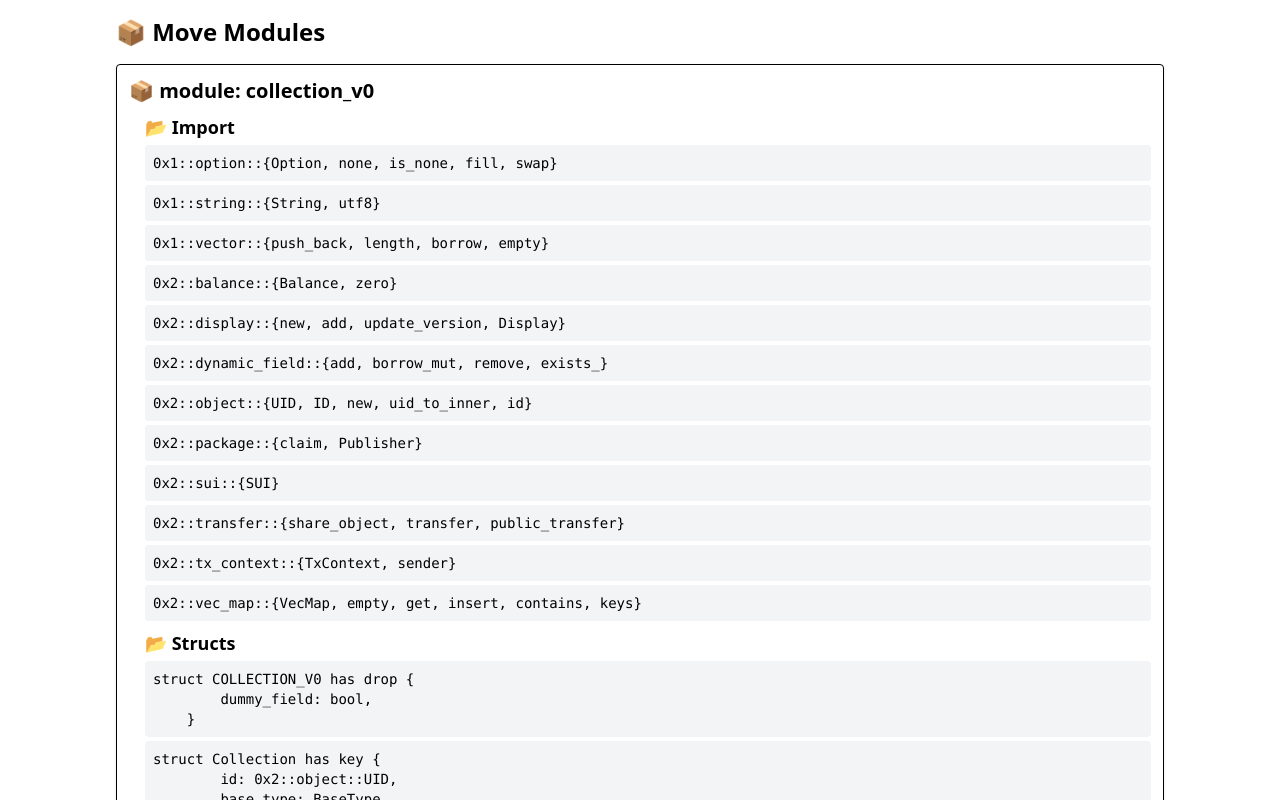
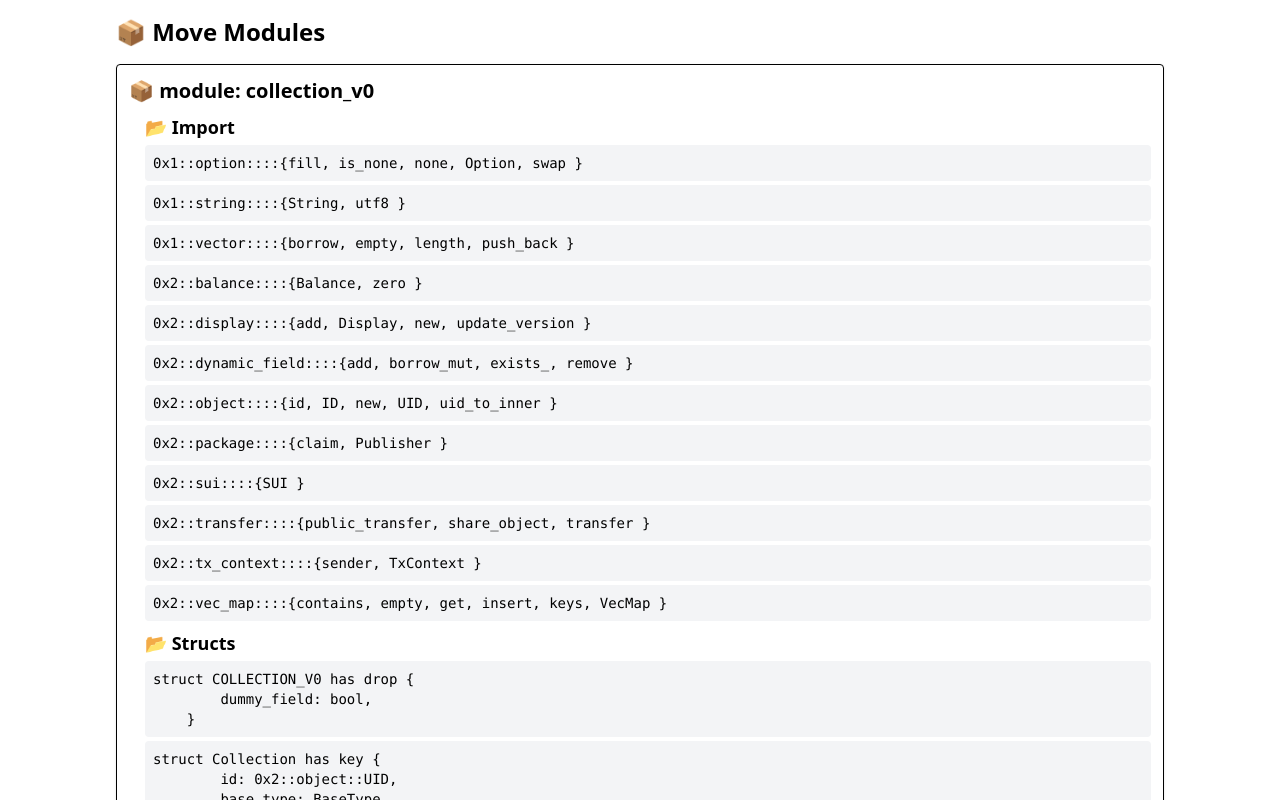
Before and after one commit to BlockBlockYonsei/SuiMoveScratch, a React (Vite) app: page / in a window 1280 px wide. Shown: the top 800 px of the page. Built offline with nearby package versions, Linux system fonts and the light colour scheme; what @mysten/dapp-kit would draw is missing.

Commit message:
Update imports

```diff
--- a/src/pages/PackageViewer2/Main.tsx
+++ b/src/pages/PackageViewer2/Main.tsx
@@ -39,37 +39,36 @@ function ModuleViewer({ name, code }: { name: string; code: string }) {
 
   const imports = (
     code.match(/0x[a-fA-F0-9]+::[a-zA-Z_][\w]*::[a-zA-Z_][\w]*/g) || []
-  ).reduce((acc, entry) => {
+  )
+    .filter(
+      (ele, index, arr) => index === 0 || !arr.slice(0, index).includes(ele)
+    )
+    .sort((a, b) => a.localeCompare(b))
+    .reduce((acc, entry) => {
       const match = entry.match(
         /(0x[0-9a-fA-F]+::[a-zA-Z_][\w]*)::([a-zA-Z_][\w]*)/
       );
       if (!match) return acc;
 
       const [_, key, value] = match;
-
       if (!acc[key]) acc[key] = [];
 
-    // 중복 방지 (Set 없이 배열에서 확인)
-    if (!acc[key].includes(value)) {
       acc[key].push(value);
-    }
-
       return acc;
     }, {} as Record<string, string[]>);
-
-  const sortedImports = Object.entries(imports).sort(([a], [b]) => {
-    return a.localeCompare(b);
-  });
 
   return (
     <div className="border rounded p-3 mb-6 shadow">
       <h2 className="text-xl font-semibold mb-2">📦 module: {name}</h2>
       <div className="pl-4 mb-2">
         <h3 className="text-lg font-bold">📂 Import</h3>
-        {sortedImports.map(([key, value]) => {
+        {Object.entries(imports).map(([key, values]) => {
+          const match = key.match(/(0x[0-9a-fA-F]+::[a-zA-Z_][\w]*)/);
+          if (!match) return null;
+          const [_, pack, module] = match;
           return (
             <pre key={key} className="text-sm bg-gray-100 p-2 rounded my-1">
-              {key}::&#123;{value.join(", ")}&#125;
+              {pack}::{module}::&#123;{values.join(", ")} &#125;
             </pre>
           );
         })}
```
Lines whose indentation alone changed are shown as unchanged.
